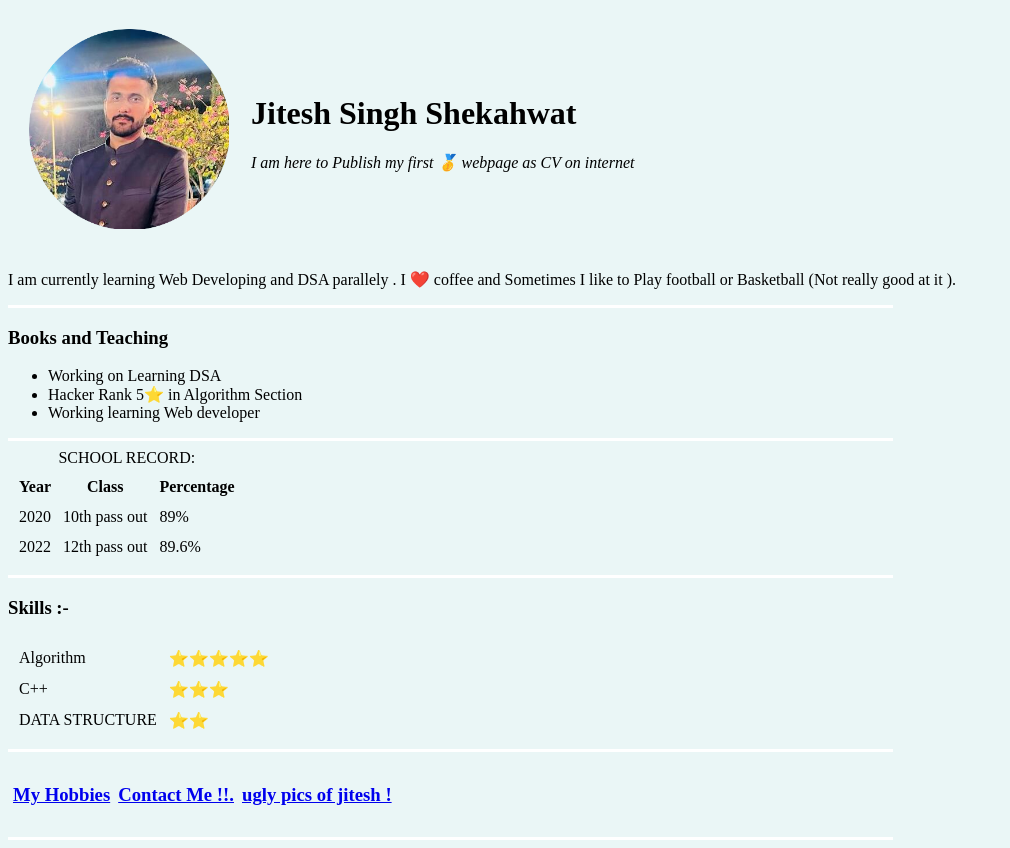
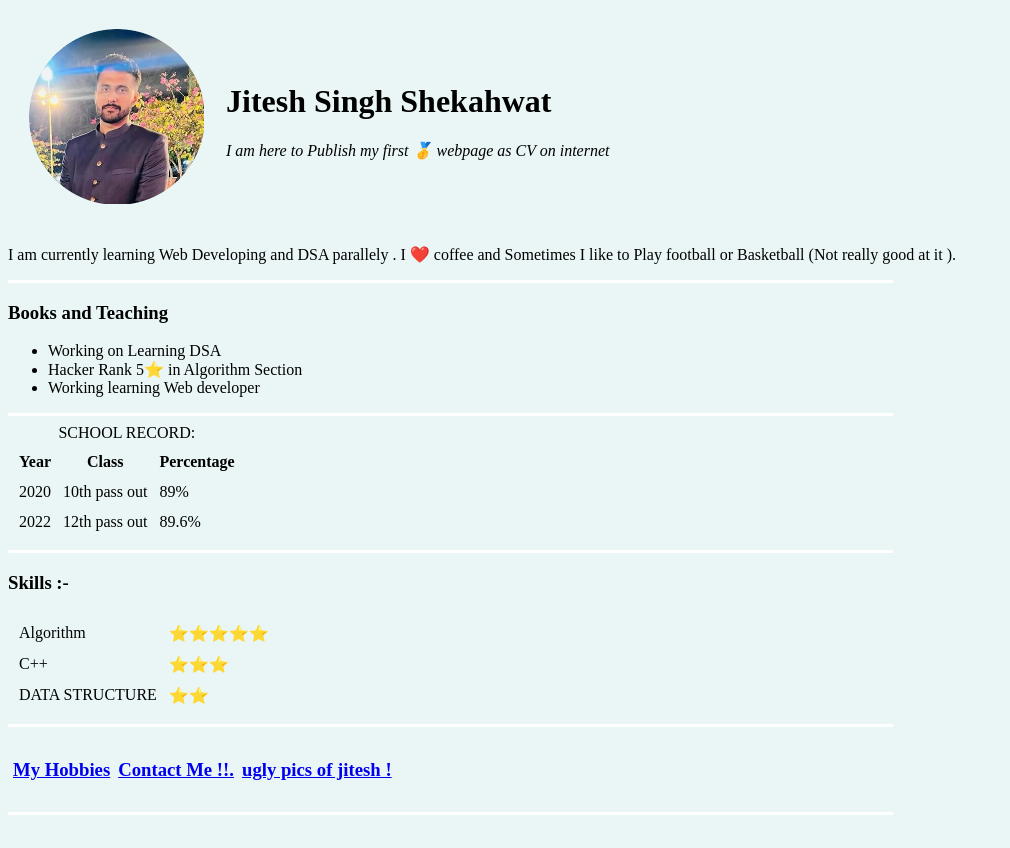
Before and after one commit to JiteshSinghShekhawat/MyCv, a plain HTML site: page index.html in a window 1280 px wide. Shown: the whole page, without its empty margins (0-1010 px from the left). After the commit the page ends 823 px from the top, so only its background shows below. Drawn offline with Linux system fonts and the light colour scheme.

Commit message:
updated index.html

```diff
--- a/index.html
+++ b/index.html
@@ -21,7 +21,7 @@
     <table cellspacing="20">
       <tr>
         <td>
-          <img src="mypic.png" alt="" height="200">
+          <img src="mypic.png" alt="" height="175">
         </td>
         <td>
           <h1>Jitesh Singh Shekahwat </h1>
```
